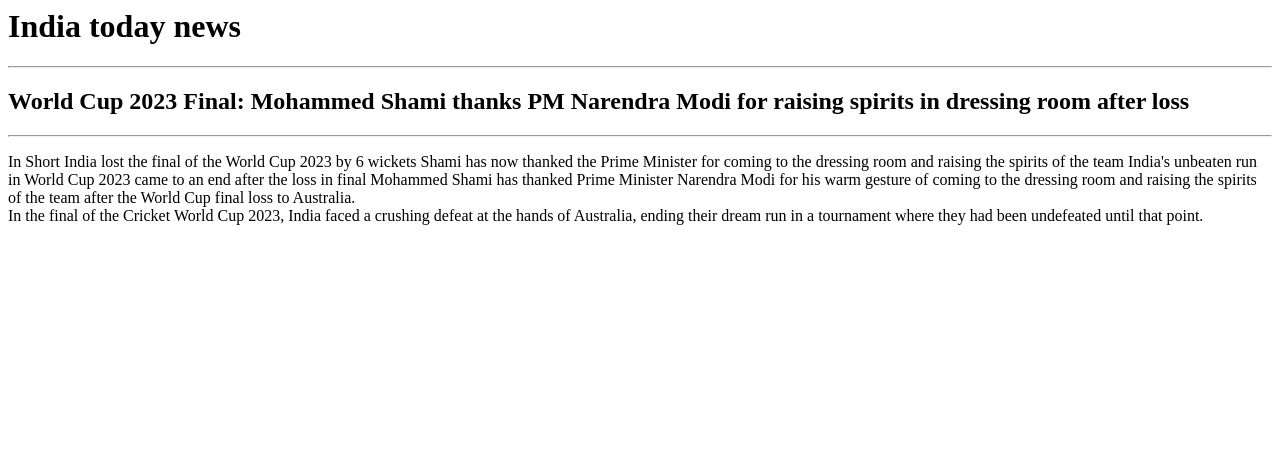
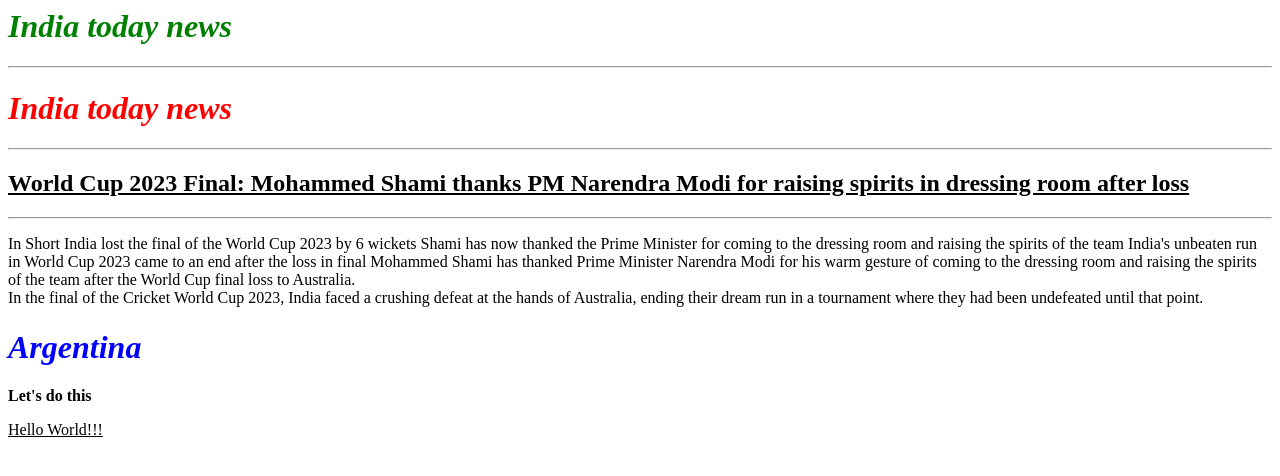
Before and after one commit to owaisuddin123/fe-practice, a plain HTML site: page HTML/practice.html in a window 1280 px wide. Drawn offline with Linux system fonts and the light colour scheme.

Commit message:
added styles for elements, id's and classes

```diff
--- a/HTML/practice.html
+++ b/HTML/practice.html
@@ -1,8 +1,26 @@
 <html>
     <head>
-    <title>NEWS</title>
+        <title>NEWS</title>
+        <style>
+            #headingId1 {
+                color: green;
+            }
+            h1 {
+                color: blue;
+                font-style: italic;
+            }
+            h2,
+            .firstContainer p {
+                text-decoration: underline;
+            }
+            .headingClass1 {
+                color: red;
+            }
+        </style>
+    </head>
     <body>
-       <h1>India today news</h1><hr>
+       <h1 id="headingId1">India today news</h1><hr>
+       <h1 class="headingClass1">India today news</h1><hr>
        <h2>World Cup 2023 Final: Mohammed Shami thanks PM Narendra Modi for raising spirits in dressing room after loss</h2><hr>
        <p>In Short
         India lost the final of the World Cup 2023 by 6 wickets
@@ -11,6 +29,11 @@
         Mohammed Shami has thanked Prime Minister Narendra Modi for his warm gesture of coming to the dressing room and raising the spirits of the team after the World Cup final loss to Australia.<br>
 
         In the final of the Cricket World Cup 2023, India faced a crushing defeat at the hands of Australia, ending their dream run in a tournament where they had been undefeated until that point.</p>
+        <div class="firstContainer">
+            <h1>Argentina</h1>
+            <strong>Let's do this</strong>
+            <p>Hello World!!!</p>
+        </div>
     </body>
-</head>
+
 </html>
```
